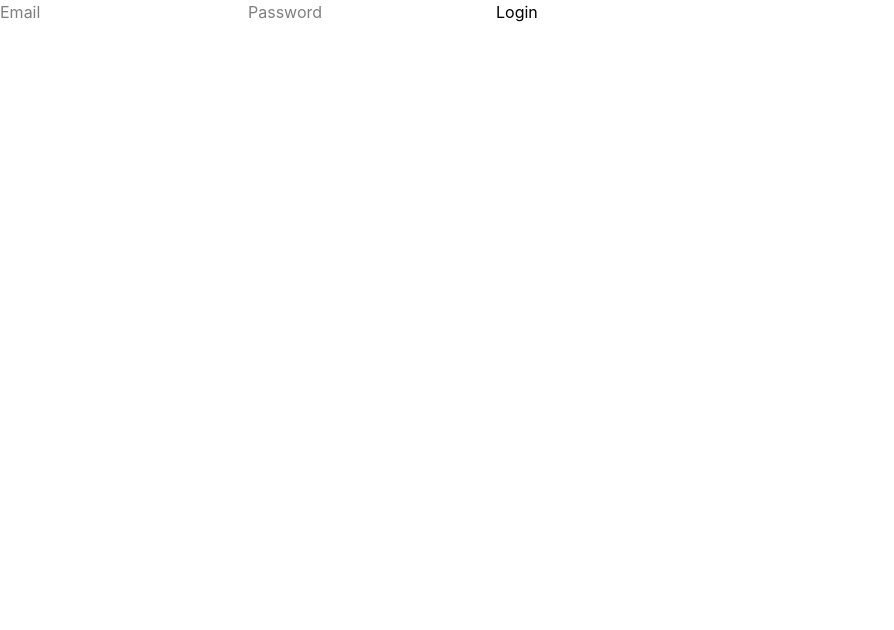
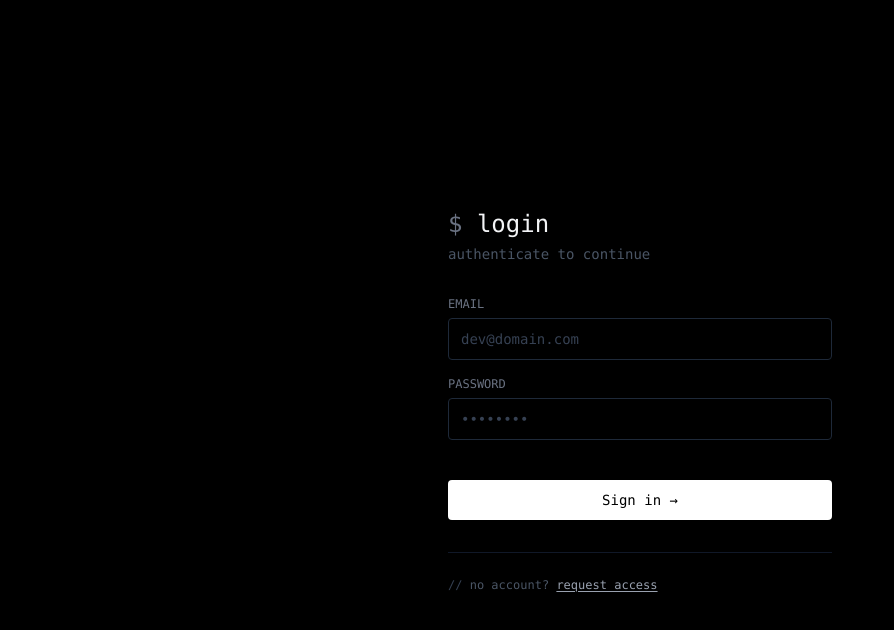
Before and after one commit to Nadim-Nahle/AST-Frontend, a React (Vite) app in the folder frontend/: page /login in a window 1280 px wide. Shown: the top 630 px of the page, without its empty margins (0-894 px from the left). Built offline with nearby package versions, Linux system fonts and the light colour scheme.

Commit message:
add tailwind css

```diff
--- a/frontend/src/components/Modal.tsx
+++ b/frontend/src/components/Modal.tsx
@@ -1,36 +1,17 @@
-export default function Modal({
-  isOpen,
-  onClose,
-  children,
-}: {
-  isOpen: boolean;
-  onClose: () => void;
-  children: React.ReactNode;
-}) {
+export default function Modal({ isOpen, onClose, children }: any) {
   if (!isOpen) return null;
 
   return (
-    <div style={overlayStyle}>
-      <div style={modalStyle}>
-        <button onClick={onClose}>X</button>
+    <div className="fixed inset-0 bg-black/50 flex items-center justify-center">
+      <div className="bg-white p-6 rounded w-[400px] relative">
+        <button
+          onClick={onClose}
+          className="absolute top-2 right-2 cursor-pointer"
+        >
+          ✕
+        </button>
         {children}
       </div>
     </div>
   );
 }
-
-const overlayStyle: React.CSSProperties = {
-  position: "fixed",
-  top: 0,
-  left: 0,
-  width: "100%",
-  height: "100%",
-  background: "rgba(0,0,0,0.5)",
-};
-
-const modalStyle: React.CSSProperties = {
-  background: "white",
-  padding: 20,
-  margin: "100px auto",
-  width: 400,
-};
--- a/frontend/src/components/UserForm.tsx
+++ b/frontend/src/components/UserForm.tsx
@@ -1,70 +1,82 @@
 import { useForm } from "react-hook-form";
 import { zodResolver } from "@hookform/resolvers/zod";
+
 import {
   createUserSchema,
   updateUserSchema,
 } from "../features/users/user.schema";
 
+import type { User } from "../types/user";
+
+// 🔥 Use Partial<User> for flexibility
+type UserFormData = Partial<User>;
+
 export default function UserForm({
   onSubmit,
   defaultValues,
 }: {
-  onSubmit: (data: any) => void;
-  defaultValues?: any;
+  onSubmit: (data: UserFormData) => void;
+  defaultValues?: Partial<UserFormData>;
 }) {
   const isEdit = !!defaultValues && Object.keys(defaultValues).length > 0;
 
-  const form = useForm({
+  const {
+    register,
+    handleSubmit,
+    formState: { isSubmitting },
+  } = useForm<UserFormData>({
     resolver: zodResolver(isEdit ? updateUserSchema : createUserSchema),
     defaultValues,
   });
 
-  const { register, handleSubmit } = form;
-
   return (
-    <form onSubmit={handleSubmit(onSubmit)} className="space-y-3">
+    <form onSubmit={handleSubmit(onSubmit)} className="space-y-3" noValidate>
       <input
+        {...register("email")}
         placeholder="Email"
-        {...register("email")}
-        className="border p-2 w-full"
+        className="border p-2 w-full rounded"
       />
 
-      {/* 🔥 Password only in CREATE */}
+      {/* 🔥 Password ONLY in create */}
       {!isEdit && (
         <input
+          {...register("password")}
+          type="password"
           placeholder="Password"
-          type="password"
-          {...register("password")}
-          className="border p-2 w-full"
+          className="border p-2 w-full rounded"
         />
       )}
 
       <input
+        {...register("firstName")}
         placeholder="First Name"
-        {...register("firstName")}
-        className="border p-2 w-full"
+        className="border p-2 w-full rounded"
       />
 
       <input
+        {...register("lastName")}
         placeholder="Last Name"
-        {...register("lastName")}
-        className="border p-2 w-full"
+        className="border p-2 w-full rounded"
       />
 
       <input
+        {...register("jobTitle")}
         placeholder="Job Title"
-        {...register("jobTitle")}
-        className="border p-2 w-full"
+        className="border p-2 w-full rounded"
       />
 
       <input
-        placeholder="Avatar URL"
         {...register("avatar")}
-        className="border p-2 w-full"
+        placeholder="Avatar URL (optional)"
+        className="border p-2 w-full rounded"
       />
 
-      <button className="bg-blue-500 text-white px-4 py-2 rounded w-full cursor-pointer">
-        {isEdit ? "Update User" : "Create User"}
+      <button
+        type="submit"
+        disabled={isSubmitting}
+        className="bg-blue-500 text-white w-full py-2 rounded disabled:opacity-50"
+      >
+        {isSubmitting ? "Saving..." : isEdit ? "Update User" : "Create User"}
       </button>
     </form>
   );
--- a/frontend/src/features/users/UseDeleteUser.ts
+++ b/frontend/src/features/users/UseDeleteUser.ts
@@ -2,13 +2,10 @@ import { useMutation, useQueryClient } from "@tanstack/react-query";
 import api from "../../api/axios";
 
 export const useDeleteUser = () => {
-  const queryClient = useQueryClient();
+  const qc = useQueryClient();
 
   return useMutation({
     mutationFn: (id: string) => api.delete(`/users/${id}`),
-
-    onSuccess: () => {
-      queryClient.invalidateQueries({ queryKey: ["users"] });
-    },
+    onSuccess: () => qc.invalidateQueries({ queryKey: ["users"] }),
   });
 };
--- a/frontend/src/features/users/useCreateUser.ts
+++ b/frontend/src/features/users/useCreateUser.ts
@@ -2,12 +2,10 @@ import { useMutation, useQueryClient } from "@tanstack/react-query";
 import api from "../../api/axios";
 
 export const useCreateUser = () => {
-  const queryClient = useQueryClient();
+  const qc = useQueryClient();
 
   return useMutation({
     mutationFn: (data: any) => api.post("/users", data),
-    onSuccess: () => {
-      queryClient.invalidateQueries({ queryKey: ["users"] });
-    },
+    onSuccess: () => qc.invalidateQueries({ queryKey: ["users"] }),
   });
 };
--- a/frontend/src/features/users/useUpdateUser.ts
+++ b/frontend/src/features/users/useUpdateUser.ts
@@ -2,14 +2,10 @@ import { useMutation, useQueryClient } from "@tanstack/react-query";
 import api from "../../api/axios";
 
 export const useUpdateUser = () => {
-  const queryClient = useQueryClient();
+  const qc = useQueryClient();
 
   return useMutation({
-    mutationFn: ({ id, data }: { id: string; data: any }) =>
-      api.put(`/users/${id}`, data),
-
-    onSuccess: () => {
-      queryClient.invalidateQueries({ queryKey: ["users"] });
-    },
+    mutationFn: ({ id, data }: any) => api.put(`/users/${id}`, data),
+    onSuccess: () => qc.invalidateQueries({ queryKey: ["users"] }),
   });
 };
--- a/frontend/src/features/users/user.schema.ts
+++ b/frontend/src/features/users/user.schema.ts
@@ -19,7 +19,8 @@ export const createUserSchema = z.object({
   firstName: z.string().regex(/^[A-Za-z]+$/),
   lastName: z.string().regex(/^[A-Za-z]+$/),
   jobTitle: z.string().min(2),
-  avatar: z.string().url().optional(),
+  avatar: optionalString,
 });
 
 export const updateUserSchema = baseSchema;
+export type UserFormData = z.infer<typeof createUserSchema>;
--- a/frontend/src/pages/LoginPage.tsx
+++ b/frontend/src/pages/LoginPage.tsx
@@ -14,7 +14,6 @@ export default function LoginPage() {
   const onSubmit = async (data: LoginForm) => {
     try {
       const res = await api.post("/login", data);
-
       login(res.data.token);
     } catch (error) {
       console.error("Login failed");
@@ -22,10 +21,74 @@ export default function LoginPage() {
   };
 
   return (
-    <form onSubmit={handleSubmit(onSubmit)}>
-      <input placeholder="Email" {...register("email")} />
-      <input placeholder="Password" type="password" {...register("password")} />
-      <button type="submit">Login</button>
-    </form>
+    <div className="min-h-screen bg-black text-gray-100 flex items-center justify-center p-4 font-mono">
+      <div className="w-full max-w-sm">
+        {/* Header */}
+        <div className="mb-8">
+          <h1 className="text-2xl font-normal mb-1">
+            <span className="text-gray-500">$</span> login
+          </h1>
+          <p className="text-sm text-gray-600">authenticate to continue</p>
+        </div>
+
+        {/* Form */}
+        <form onSubmit={handleSubmit(onSubmit)} className="space-y-4">
+          {/* Email Input */}
+          <div>
+            <label
+              htmlFor="email"
+              className="block text-xs text-gray-500 mb-1.5"
+            >
+              EMAIL
+            </label>
+            <input
+              id="email"
+              type="email"
+              placeholder="dev@domain.com"
+              {...register("email")}
+              className="w-full px-3 py-2.5 bg-black border border-gray-800 rounded text-sm text-gray-100 placeholder-gray-700 focus:outline-none focus:border-gray-600 transition-colors"
+            />
+          </div>
+
+          {/* Password Input */}
+          <div>
+            <label
+              htmlFor="password"
+              className="block text-xs text-gray-500 mb-1.5"
+            >
+              PASSWORD
+            </label>
+            <input
+              id="password"
+              type="password"
+              placeholder="••••••••"
+              {...register("password")}
+              className="w-full px-3 py-2.5 bg-black border border-gray-800 rounded text-sm text-gray-100 placeholder-gray-700 focus:outline-none focus:border-gray-600 transition-colors"
+            />
+          </div>
+
+          {/* Submit Button */}
+          <button
+            type="submit"
+            className="w-full bg-white text-black font-medium py-2.5 px-4 rounded text-sm hover:bg-gray-200 transition-colors mt-6"
+          >
+            Sign in →
+          </button>
+        </form>
+
+        {/* Footer */}
+        <div className="mt-8 pt-6 border-t border-gray-900">
+          <p className="text-xs text-gray-600">
+            <span className="text-gray-700">//</span> no account?{" "}
+            <a
+              href="#"
+              className="text-gray-400 hover:text-gray-100 underline underline-offset-2 transition-colors"
+            >
+              request access
+            </a>
+          </p>
+        </div>
+      </div>
+    </div>
   );
 }
```
Also changed, not shown: frontend/src/pages/DashboardPage.tsx (+26 -25 lines), frontend/src/types/user.ts (+10 -0 lines).
